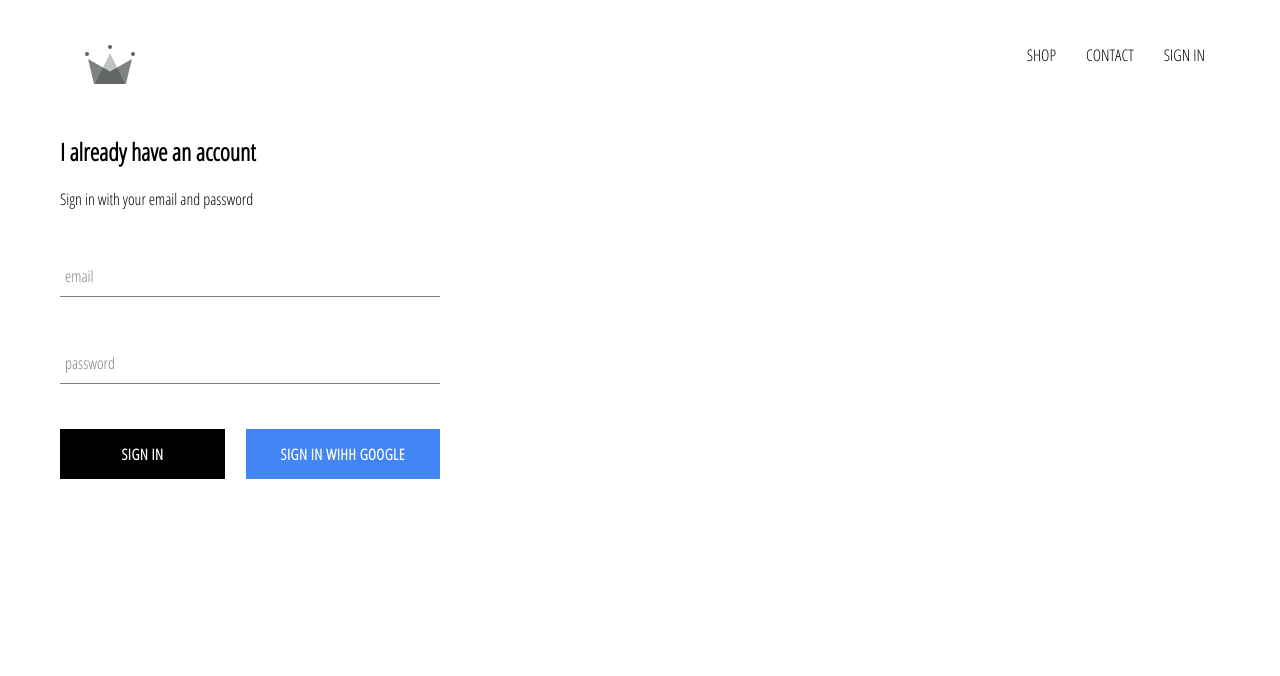
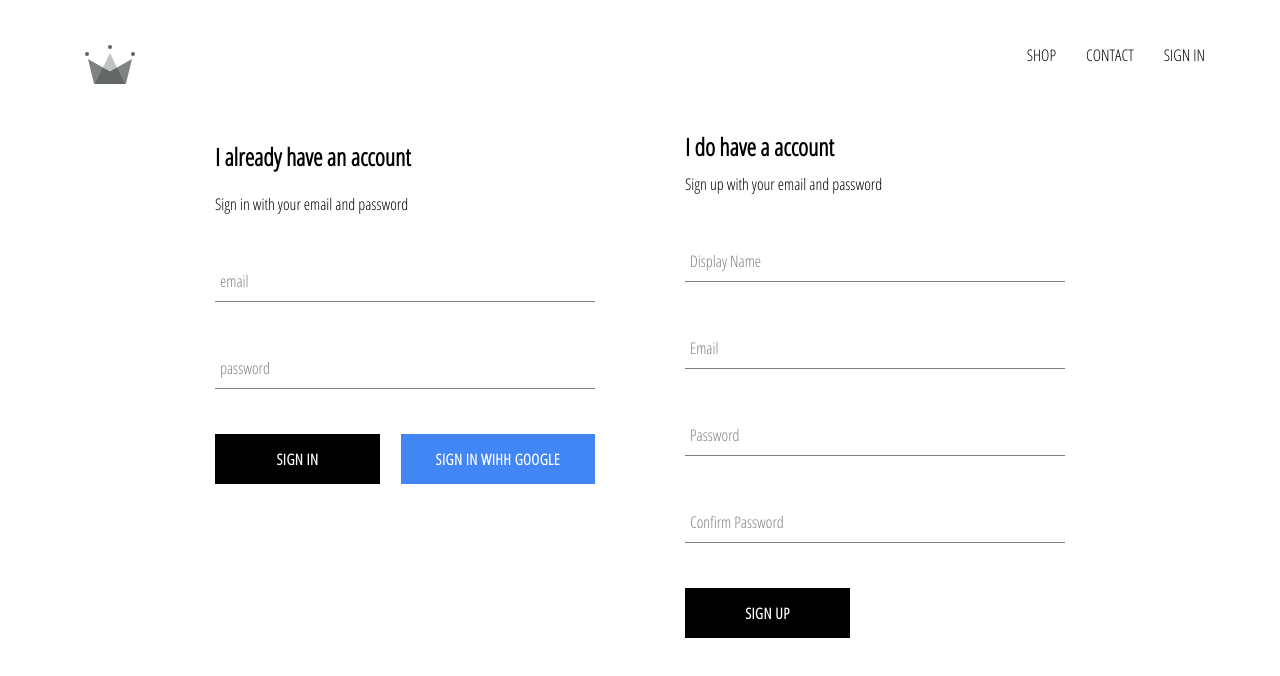
Before and after one commit to LyubooShv/crwn-clothng, a React (Create React App) app: page /signin in a window 1280 px wide. Shown: the top 676 px of the page. Built offline with nearby package versions, Linux system fonts and the light colour scheme; no server answers.

Commit message:
firebase

```diff
--- a/src/App.js
+++ b/src/App.js
@@ -1,13 +1,12 @@
 import React from 'react';
 import { Switch, Route } from 'react-router-dom';
-
 import './App.css';
-
 import HomePage from './pages/homepage/homepage.component';
 import ShopPage from './pages/shop/shop.component';
 import Header from './components/header/header.component';
 import SignInAndSignUpPage from './pages/sign-in-and-sign-up/sign-in-and-sign-up.component';
-import {auth} from './firebase/firebase.utils'
+import {auth,createUserProfileDocument} from './firebase/firebase.utils';
+
 
 
 class App extends React.Component{
@@ -22,8 +21,21 @@
   unsubscribeFromAuth = null
 
   componentDidMount(){
-   this.unsubscribeFromAuth = auth.onAuthStateChanged(user=>{
-      this.setState({currentUser:user})
+   this.unsubscribeFromAuth = auth.onAuthStateChanged(async userAuth=>{
+      if(userAuth){
+        const userRef=await createUserProfileDocument(userAuth);
+
+        userRef.onSnapshot(snapShot=>{
+          this.setState({
+            currentUser:{
+              id:snapShot.id,
+              ...snapShot.data()
+            }
+          })
+          console.log(this.state);
+        })
+      }
+      else{this.setState({currentUser: userAuth})}
     })
   }
 
--- /dev/null
+++ b/src/components/sign-up/sign-up.component.jsx
@@ -0,0 +1,68 @@
+import React from 'react';
+
+import FormInput from '../form-input/form-input.component';
+import CustomButton from '../custom-button/custom-button.component';
+import {auth,createUserProfileDocument} from '../../firebase/firebase.utils';
+import './sign-up.styles.scss';
+
+class SignUp extends React.Component{
+    constructor(){
+        super();
+
+        this.state={
+            displayName:'',
+            email:'',
+            password:'',
+            confirmPassword:''
+        }
+    }
+
+    handleSubmit = async event=>{
+        event.preventDefault();
+
+        const {displayName,email,password,confirmPassword}=this.state;
+
+        if(password!==confirmPassword){
+            alert("password don't match");
+            return;
+        }
+        try{
+            const {user}=await auth.createUserWithEmailAndPassword(email,password)
+           await createUserProfileDocument(user,{displayName})
+           this.setState({
+            displayName:'',
+            email:'',
+            password:'',
+            confirmPassword:''
+        })
+
+        }catch(error){
+            console.error(error);
+
+        }
+    }
+
+    handleChange = event =>{
+        const {name,value}=event.target;
+        this.setState({[name]:value})
+    }
+
+    render(){
+        const {displayName,email,password,confirmPassword}=this.state;
+        return(
+            <div className='sign-up'>
+                <h2 className='title'>I do have a account</h2>
+                <span>Sign up with your email and password</span>
+                <form className='sign-up-form' onSubmit={this.handleSubmit}>
+                    <FormInput type='text' name='displayName' value={displayName} onChange={this.handleChange} label='Display Name' required/>
+                    <FormInput type='email' name='email' value={email} onChange={this.handleChange} label='Email' required/>
+                    <FormInput type='password' name='password' value={password} onChange={this.handleChange} label='Password' required/>
+                    <FormInput type='password' name='confirmPassword' value={confirmPassword} onChange={this.handleChange} label='Confirm Password' required/>
+                    <CustomButton type='submit'>SIGN UP</CustomButton>
+                </form>
+            </div>
+        )
+    }
+}
+
+export default SignUp
--- /dev/null
+++ b/src/components/sign-up/sign-up.styles.scss
@@ -0,0 +1,9 @@
+.sign-up {
+  display: flex;
+  flex-direction: column;
+  width: 380px;
+
+  .title {
+    margin: 10px 0;
+  }
+}
--- a/src/firebase/firebase.utils.js
+++ b/src/firebase/firebase.utils.js
@@ -14,6 +14,30 @@
 
   firebase.initializeApp(config);
 
+  export const createUserProfileDocument = async (userAuth, additionalData)=> {
+    if (!userAuth) return;
+
+    const userRef=firestore.doc(`users/${userAuth.uid}`);
+
+    const snapShot=await userRef.get();
+
+    if(!snapShot.exists){
+      const {displayName,email}=userAuth;
+      const createdAt=new Date();
+
+      try{
+await userRef.set({
+  displayName,email,createdAt,...additionalData
+})
+      } catch (error) {
+console.log('error creating user',error.message);
+      }
+    }
+    return userRef;
+  }
+
+  firebase.initializeApp(config);
+
   export const auth = firebase.auth();
   export const firestore = firebase.firestore();
 
--- a/src/pages/sign-in-and-sign-up/sign-in-and-sign-up.component.jsx
+++ b/src/pages/sign-in-and-sign-up/sign-in-and-sign-up.component.jsx
@@ -1,9 +1,10 @@
 import React from "react";
 import './sign-in-and-sign-up.styles.scss';
 import SignIn from "../../components/sign-in/sign-in.component";
+import SignUp from "../../components/sign-up/sign-up.component";
 
 const SignInAndSignUpPage = ()=>(
-    <div className='sign-in-and-sign-up'><SignIn/></div>
+    <div className='sign-in-and-sign-up'><SignIn/><SignUp/></div>
 )
 
 export default SignInAndSignUpPage
--- a/src/pages/sign-in-and-sign-up/sign-in-and-sign-up.styles.scss
+++ b/src/pages/sign-in-and-sign-up/sign-in-and-sign-up.styles.scss
@@ -0,0 +1,6 @@
+.sign-in-and-sign-up {
+  width: 850px;
+  display: flex;
+  justify-content: space-between;
+  margin: 30px auto;
+}
```
